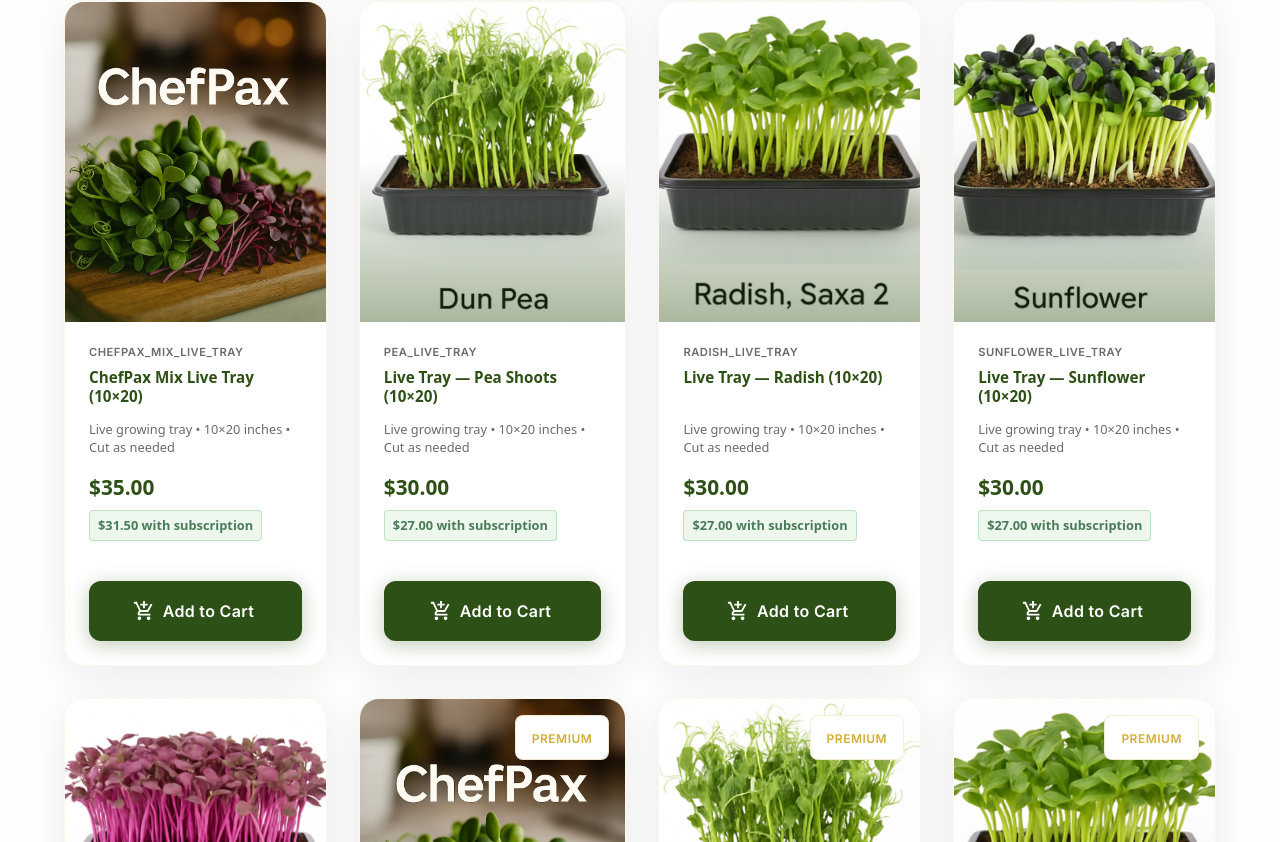
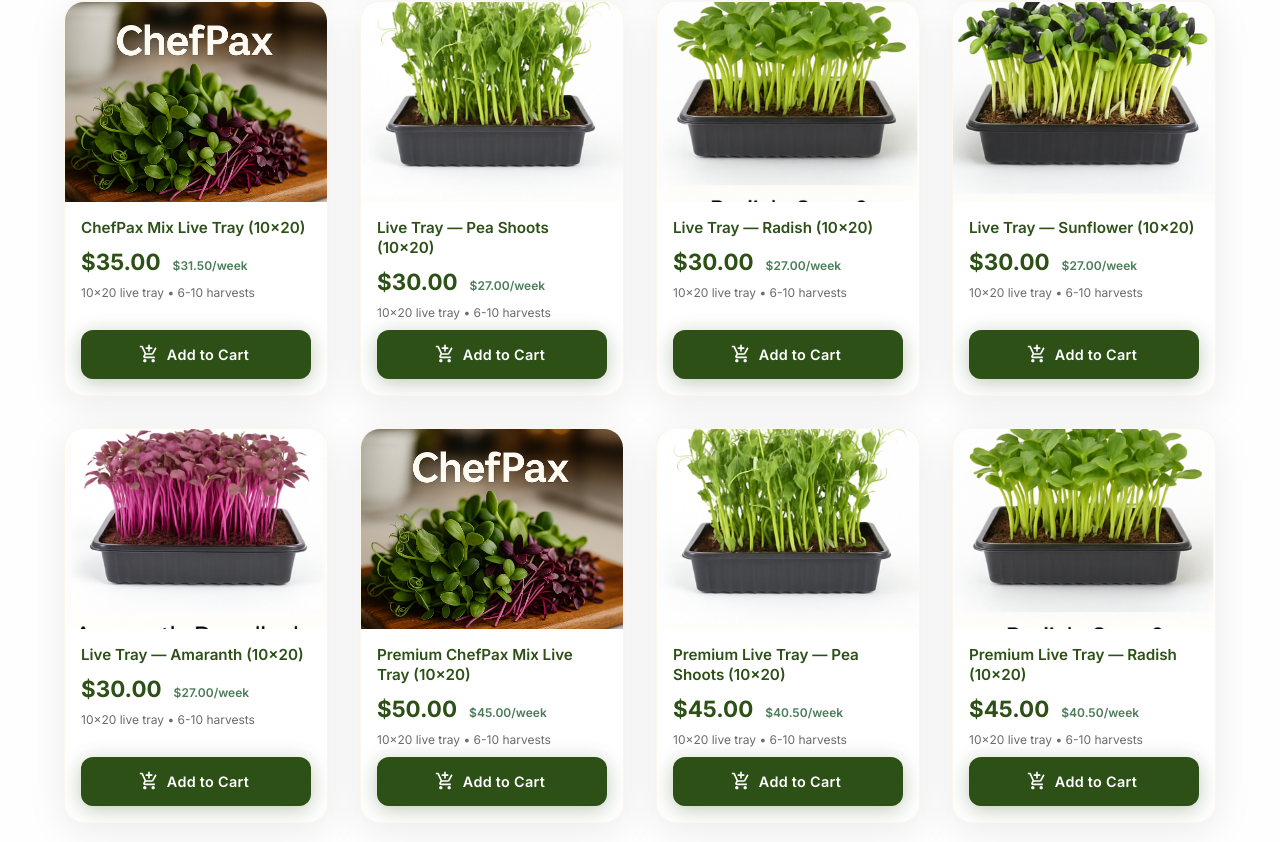
Before and after one commit to geoffdsims/chefpax, a Next.js app: page /shop in a window 1280 px wide. Shown: the part 338-1180 px from the top of the page. Built offline with nearby package versions, Linux system fonts and the light colour scheme; no server answers.

Commit message:
Redesign ProductCard: compact layout with price on same row, badges on image, cleaner spacing

```diff
--- a/src/components/ProductCard.tsx
+++ b/src/components/ProductCard.tsx
@@ -61,10 +61,10 @@
         position: 'relative'
       }}
     >
-      {/* Product Image - Your beautiful microgreens photography */}
+      {/* Product Image - Compact */}
       <Box
         sx={{
-          height: '320px',
+          height: '200px',
           position: 'relative',
           overflow: 'hidden'
         }}
@@ -78,142 +78,60 @@
             height: '100%',
             objectFit: 'cover',
             objectPosition: 'center',
-            transition: 'transform 0.4s ease-in-out',
+            transition: 'transform 0.3s ease',
             '&:hover': {
               transform: 'scale(1.05)'
             }
           }}
         />
 
-        {/* Gradient overlay */}
+        {/* Category badge */}
+        {(p.category === 'premium' || p.category === 'bundle') && (
           <Box
             sx={{
               position: 'absolute',
-            bottom: 0,
-            left: 0,
-            right: 0,
-            height: '50%',
-            background: 'linear-gradient(transparent, rgba(45, 80, 22, 0.4))'
-          }}
-        />
-
-        {/* Premium badge - only show on premium items */}
-        {p.sku.includes('PREMIUM') && (
-          <Box
-            className="premium-badge-shimmer"
-            sx={{
-              position: 'absolute',
-              top: 16,
-              right: 16,
+              top: 8,
+              right: 8,
               backgroundColor: 'rgba(255, 255, 255, 0.95)',
-              backdropFilter: 'blur(10px)',
-              borderRadius: 2,
-              px: 2,
-              py: 1,
-              border: '1px solid rgba(212, 175, 55, 0.2)'
+              backdropFilter: 'blur(8px)',
+              borderRadius: 1,
+              px: 1.5,
+              py: 0.5
             }}
           >
             <Typography variant="caption" sx={{
-              fontWeight: 600,
-              color: 'secondary.main',
+              fontWeight: 700,
+              color: p.category === 'premium' ? 'secondary.main' : 'primary.main',
               textTransform: 'uppercase',
+              fontSize: '0.65rem',
               letterSpacing: '0.5px'
             }}>
-              Premium
+              {p.category}
             </Typography>
           </Box>
         )}
-      </Box>
 
-            <CardContent sx={{ flexGrow: 1, p: 3, pb: 2 }}>
-              <Typography
-                variant="caption"
-                color="text.secondary"
+        {/* Availability badge */}
+        {availability && (
+          <Box
             sx={{
-                  textTransform: 'uppercase',
-                  letterSpacing: '0.5px',
-                  fontWeight: 600,
-                  fontSize: '0.7rem',
-                  display: 'block',
-                  mb: 1,
-                  lineHeight: 1.2
+              position: 'absolute',
+              bottom: 8,
+              left: 8,
+              display: 'flex',
+              alignItems: 'center',
+              gap: 0.5,
+              backgroundColor: 'rgba(255, 255, 255, 0.95)',
+              backdropFilter: 'blur(8px)',
+              borderRadius: 1,
+              px: 1,
+              py: 0.5
             }}
           >
-                {p.sku}
-              </Typography>
-
-              <Typography
-                variant="h6"
-                sx={{
-                  fontFamily: "system-ui, -apple-system, BlinkMacSystemFont, 'Segoe UI', Roboto, sans-serif",
-                  fontWeight: 600,
-                  color: 'primary.main',
-                  lineHeight: 1.3,
-                  mb: 1.5,
-                  fontSize: '0.95rem',
-                  wordWrap: 'break-word',
-                  overflowWrap: 'break-word',
-                  whiteSpace: 'normal',
-                  height: 'auto',
-                  minHeight: '2.6rem'
-                }}
-              >
-                {p.name}
-              </Typography>
-
-              <Typography
-                variant="body2"
-                color="text.secondary"
-                sx={{
-                  fontSize: '0.8rem',
-                  lineHeight: 1.4,
-                  mb: 2,
-                  fontFamily: "system-ui, -apple-system, BlinkMacSystemFont, 'Segoe UI', Roboto, sans-serif"
-                }}
-              >
-                {p.unit === 'tray' ? 'Live growing tray • 10×20 inches • Cut as needed' : 'Fresh clamshell • Ready to enjoy'}
-              </Typography>
-
-              <Box sx={{ mb: 2 }}>
-                <Box sx={{ display: 'flex', alignItems: 'center', justifyContent: 'space-between', mb: 1 }}>
-                  <Typography
-                    variant="h5"
-                    sx={{
-                      fontFamily: "system-ui, -apple-system, BlinkMacSystemFont, 'Segoe UI', Roboto, sans-serif",
-                      fontWeight: 700,
-                      color: 'primary.main',
-                      fontSize: '1.3rem'
-                    }}
-                  >
-                    ${(p.priceCents/100).toFixed(2)}
-                  </Typography>
-                </Box>
-                <Typography
-                  variant="body2"
-                  sx={{
-                    color: 'success.main',
-                    fontWeight: 600,
-                    fontSize: '0.8rem',
-                    backgroundColor: 'rgba(76, 175, 80, 0.1)',
-                    px: 1,
-                    py: 0.5,
-                    borderRadius: 1,
-                    border: '1px solid rgba(76, 175, 80, 0.3)',
-                    display: 'inline-block',
-                    fontFamily: "system-ui, -apple-system, BlinkMacSystemFont, 'Segoe UI', Roboto, sans-serif"
-                  }}
-                >
-                  ${((p.priceCents * 0.9)/100).toFixed(2)} with subscription
-                </Typography>
-              </Box>
-
-                {/* Availability indicator */}
-                {availability && (
-                  <Box sx={{ display: 'flex', alignItems: 'center', gap: 1 }}>
             <Box
               sx={{
-                        width: 8,
-                        height: 8,
+                width: 6,
+                height: 6,
                 borderRadius: '50%',
                 backgroundColor:
                   availability.status === 'sold_out' ? 'error.main' :
@@ -223,39 +141,86 @@
             <Typography
               variant="caption"
               sx={{
-                        color:
-                          availability.status === 'sold_out' ? 'error.main' :
-                          availability.status === 'low_stock' ? 'warning.main' : 'success.main',
+                color: 'text.primary',
                 fontWeight: 600,
-                        fontSize: '0.7rem',
-                        fontFamily: "system-ui, -apple-system, BlinkMacSystemFont, 'Segoe UI', Roboto, sans-serif"
+                fontSize: '0.65rem'
               }}
             >
-                      {availability.message}
+              {availability.status === 'sold_out' ? 'Sold Out' :
+               availability.status === 'low_stock' ? 'Low Stock' : 'In Stock'}
             </Typography>
           </Box>
         )}
+      </Box>
+
+      <CardContent sx={{ flexGrow: 1, p: 2, pb: 1 }}>
+        <Typography
+          variant="h6"
+          sx={{
+            fontWeight: 600,
+            color: 'primary.main',
+            lineHeight: 1.3,
+            mb: 1,
+            fontSize: '0.95rem'
+          }}
+        >
+          {p.name}
+        </Typography>
+
+        {/* Price row - compact */}
+        <Box sx={{ display: 'flex', alignItems: 'baseline', gap: 1.5, mb: 1 }}>
+          <Typography
+            variant="h5"
+            sx={{
+              fontWeight: 700,
+              color: 'primary.main',
+              fontSize: '1.4rem'
+            }}
+          >
+            ${(p.priceCents/100).toFixed(2)}
+          </Typography>
+          <Typography
+            variant="body2"
+            sx={{
+              color: 'success.main',
+              fontWeight: 600,
+              fontSize: '0.75rem'
+            }}
+          >
+            ${((p.priceCents * 0.9)/100).toFixed(2)}/week
+          </Typography>
+        </Box>
+
+        <Typography
+          variant="body2"
+          color="text.secondary"
+          sx={{
+            fontSize: '0.75rem',
+            lineHeight: 1.4
+          }}
+        >
+          {p.unit === 'bundle' ? '🎁 Bundle • Multiple trays' :
+           p.unit === 'tray' && p.sizeOz && p.sizeOz < 50 ? '5×5 live tray • 4-6 harvests' :
+           p.unit === 'tray' ? '10×20 live tray • 6-10 harvests' :
+           'Fresh & ready to use'}
+        </Typography>
       </CardContent>
 
-      <CardActions sx={{ p: 3, pt: 1 }}>
+      <CardActions sx={{ p: 2, pt: 0 }}>
         <Button
           onClick={() => onAdd(p)}
           variant="contained"
           fullWidth
           startIcon={<AddShoppingCart />}
-          size="large"
           disabled={availability?.status === 'sold_out'}
           sx={{
-            py: 2,
-            fontSize: '1rem',
+            py: 1.5,
+            fontSize: '0.9rem',
             fontWeight: 600,
             opacity: availability?.status === 'sold_out' ? 0.6 : 1
           }}
         >
-          {availability?.status === 'sold_out'
-            ? 'Sold Out'
-            : 'Add to Cart'
-          }
+          {availability?.status === 'sold_out' ? 'Sold Out' : 'Add to Cart'}
         </Button>
       </CardActions>
     </Card>
```
Lines whose indentation alone changed are shown as unchanged.
